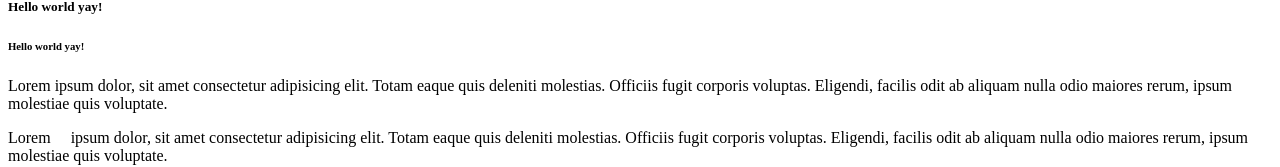
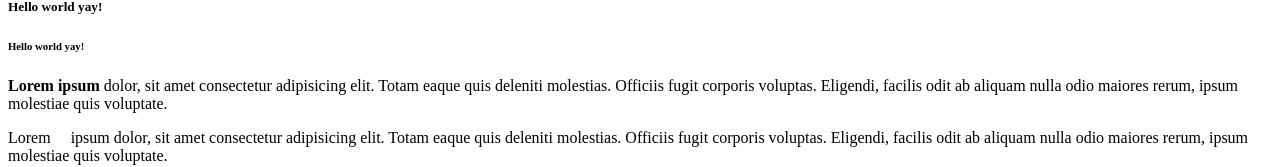
Before and after one commit to janismozgis-rcs/bc4-lesson-4, a plain HTML site: page index.html in a window 1280 px wide. Shown: the part 211-378 px from the top of the page. Drawn offline with Linux system fonts and the light colour scheme.

Commit message:
Add cliffhanger

```diff
--- a/index.html
+++ b/index.html
@@ -14,7 +14,7 @@
     <h5>Hello world yay!</h5>
     <h6>Hello world yay!</h6>
 
-    <p>Lorem ipsum dolor, sit amet consectetur adipisicing elit. Totam eaque quis deleniti molestias. Officiis fugit corporis voluptas. Eligendi, facilis odit ab aliquam nulla odio maiores rerum, ipsum molestiae quis voluptate.</p>
+    <p><b>Lorem</b> <strong>ipsum</strong> dolor, sit amet consectetur adipisicing elit. Totam eaque quis deleniti molestias. Officiis fugit corporis voluptas. Eligendi, facilis odit ab aliquam nulla odio maiores rerum, ipsum molestiae quis voluptate.</p>
     <p>Lorem&nbsp;&nbsp;&nbsp;&nbsp; ipsum dolor, sit amet consectetur adipisicing elit. Totam eaque quis deleniti molestias. Officiis fugit corporis voluptas. Eligendi, facilis odit ab aliquam nulla odio maiores rerum, ipsum molestiae quis voluptate.</p>
     <p>©</p>
     <p>&copy;&lt;p&gt; </p>
```
